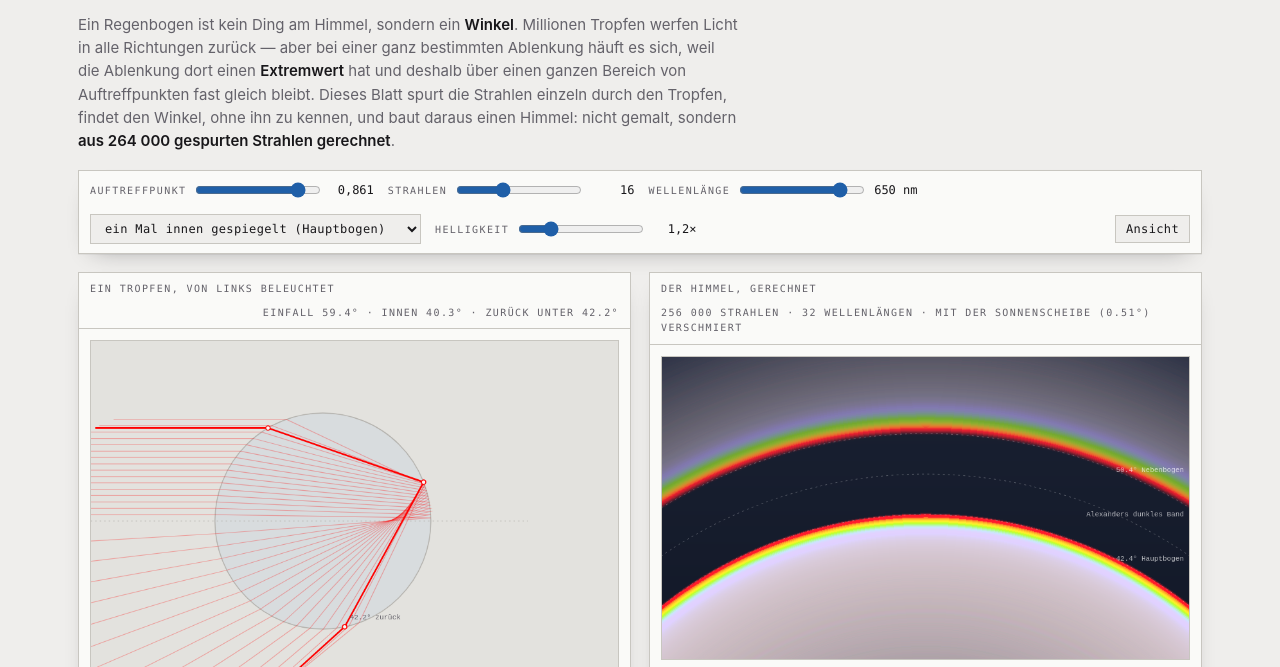
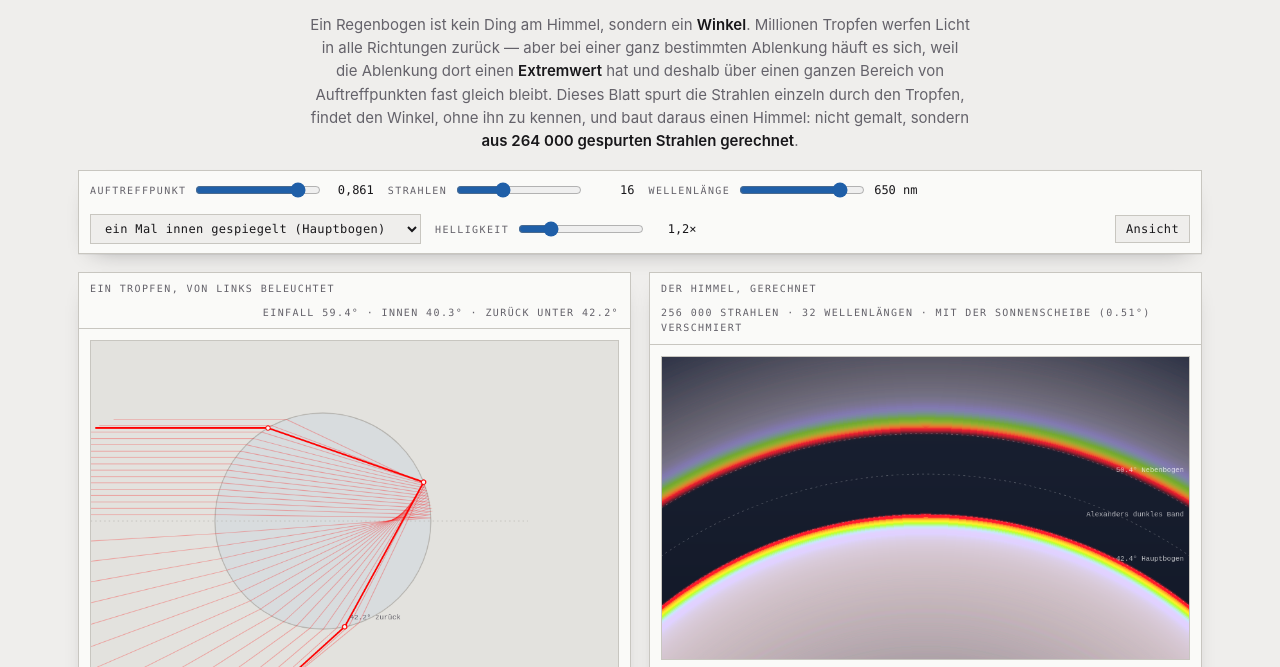
Before and after one commit to ssims437/regenbogen, a plain HTML site: page index.html in a window 1280 px wide. Shown: the part 125-792 px from the top of the page. Drawn offline with Linux system fonts and the light colour scheme.

Commit message:
Vorspann zentriert, breite Schirme nutzen, Bilder in Geraete-Pixeln rastern

```diff
--- a/index.html
+++ b/index.html
@@ -54,7 +54,7 @@
   h1 { font-family:var(--f-fest); font-weight:700; font-size:clamp(24px,4.2vw,40px);
     line-height:1.06; letter-spacing:-.03em; margin:0; text-wrap:balance; }
   h1 span { color:var(--rot); }
-  .vorspann { max-width:70ch; color:var(--leise); margin:0; }
+  .vorspann { max-width:70ch; color:var(--leise); margin:0 auto; text-align:center; }
   .vorspann b { color:var(--tinte); font-weight:600; }
 
   .leiste { display:flex; gap:14px; flex-wrap:wrap; align-items:center;
@@ -107,6 +107,11 @@
   code { font-family:var(--f-fest); font-size:12.5px; background:var(--tief); padding:1px 4px; }
   .fuss { color:var(--leise); font-size:13px; border-top:1px solid var(--linie); padding-top:12px; }
   .fuss a { color:var(--strahl); }
+
+  /* PFLEGE: breite-schirme */
+  @media (min-width: 1500px) { .blatt { max-width: 1360px; } }
+  @media (min-width: 1800px) { .blatt { max-width: 1560px; } }
+  @media (min-width: 2200px) { .blatt { max-width: 1800px; } }
 </style>
 </head>
 <body>
```
